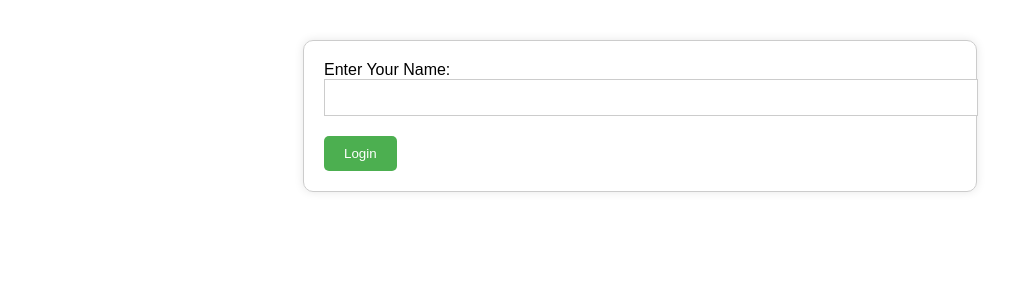
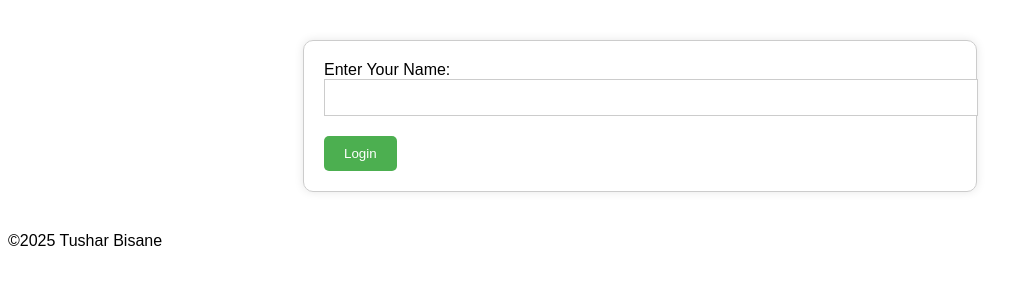
Before and after one commit to tusharbisane7/Proposed-day, a plain HTML site: page index.html in a window 1280 px wide. Shown: the whole page, without its empty margins (0-1033 px from the left). Drawn offline with Linux system fonts and the light colour scheme.

Commit message:
index.html

```diff
--- a/index.html
+++ b/index.html
@@ -1,7 +1,7 @@
 <!DOCTYPE html>
 <html>
 <head>
-	<title>Love</title>
+	<title>Made By TUSHAR</title>
 	<link rel="stylesheet" href="style.css">
 </head>
 <body>
@@ -15,4 +15,5 @@
 
 	<script src="script.js"></script>
 </body>
+	<p> ©2025 Tushar Bisane </p>
 </html>
```
